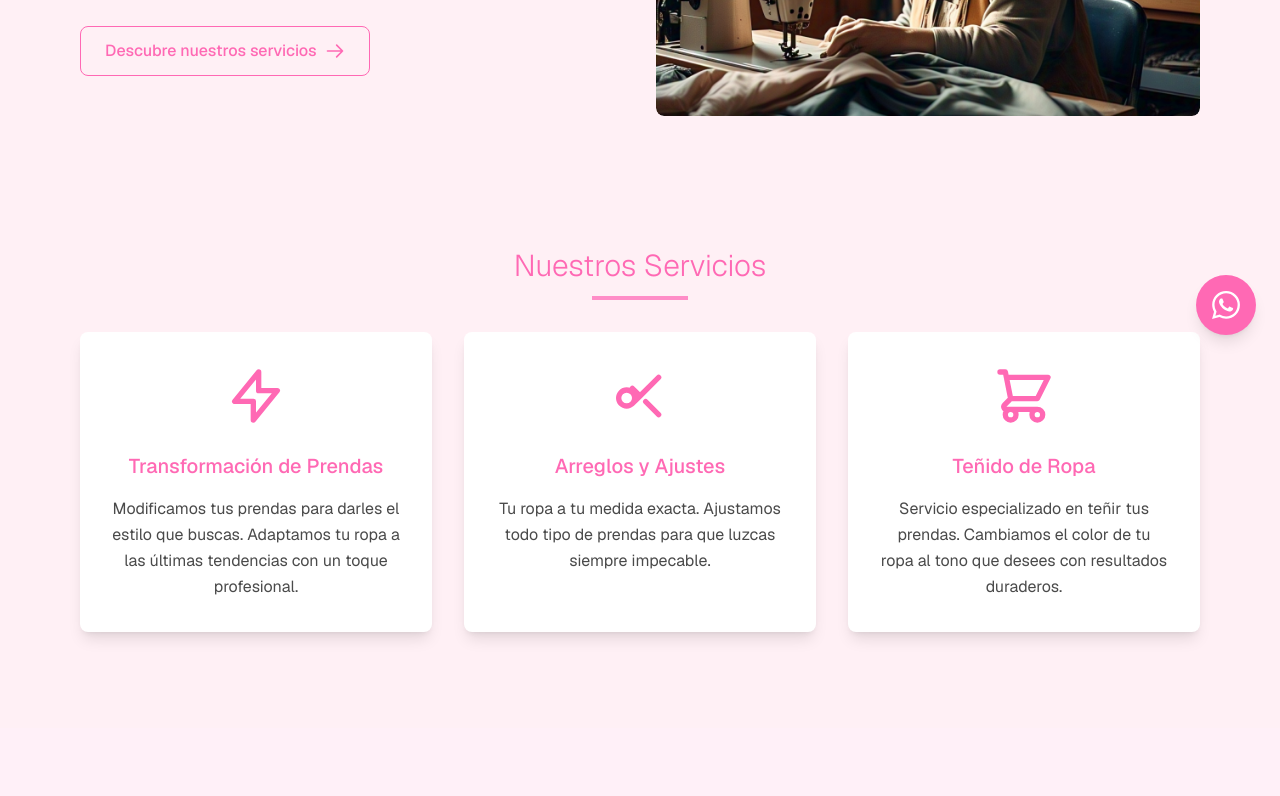
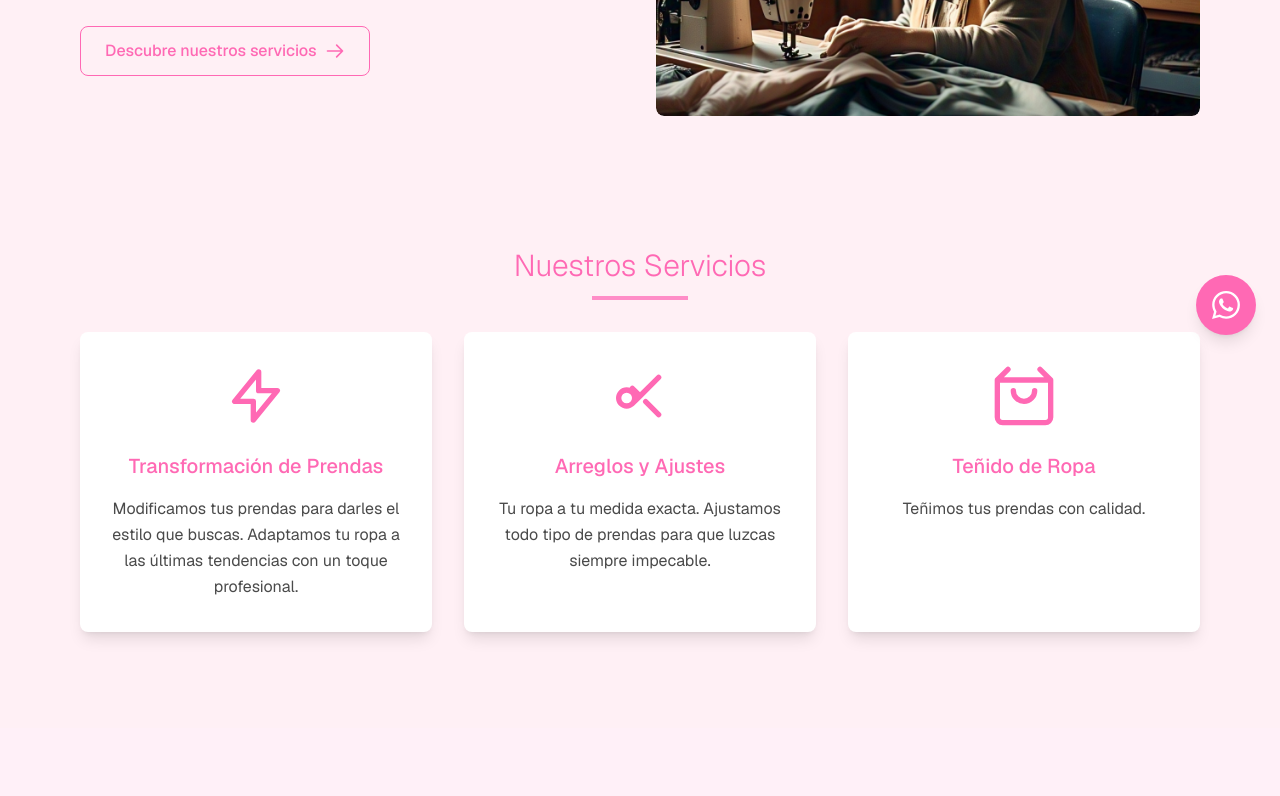
Before and after one commit to daniel1339/sastreria, a Next.js app: page / in a window 1280 px wide. Shown: the part 441-1237 px from the top of the page. Built offline with nearby package versions, Linux system fonts and the light colour scheme.

Commit message:
page home

```diff
--- a/src/app/page.js
+++ b/src/app/page.js
@@ -134,9 +134,9 @@ export default function Home() {
               },
               {
                 title: "Teñido de Ropa",
-                description: "Servicio especializado en teñir tus prendas. Cambiamos el color de tu ropa al tono que desees con resultados duraderos.",
+                description: "Teñimos tus prendas con calidad.",
                 icon: (
-                  <path strokeLinecap="round" strokeLinejoin="round" strokeWidth={2} d="M3 3h2l.4 2M7 13h10l4-8H5.4M7 13L5.4 5M7 13l-2.293 2.293c-.63.63-.184 1.707.707 1.707H17m0 0a2 2 0 100 4 2 2 0 000-4zm-8 2a2 2 0 11-4 0 2 2 0 014 0z" />
+                  <path strokeLinecap="round" strokeLinejoin="round" strokeWidth={2} d="M6 2L2 6v14a2 2 0 002 2h16a2 2 0 002-2V6l-4-4M3 6h18M16 10a4 4 0 01-8 0" />
                 )
               }
             ].map((service, index) => (
```
